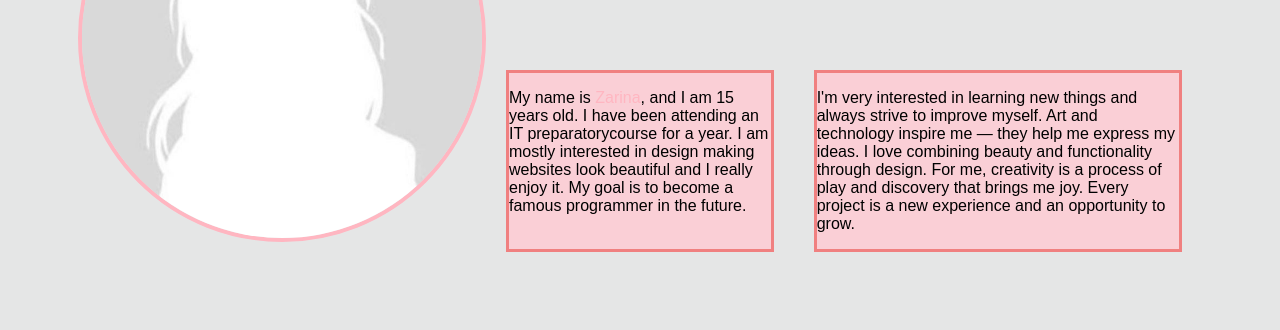
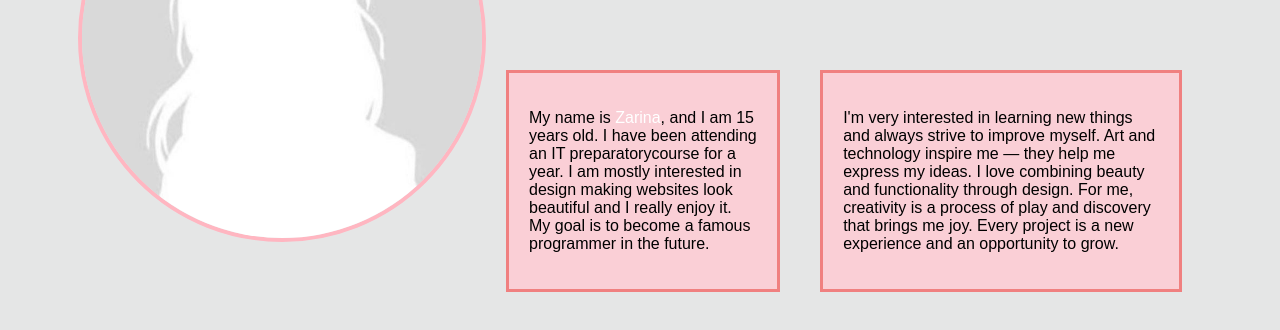
Before and after one commit to durdiyeva/my-websayt, a plain HTML site: page index.html in a window 1280 px wide. Shown: the part 676-1006 px from the top of the page. Drawn offline with Linux system fonts and the light colour scheme.

Commit message:
ozgarish saqlandi13

```diff
--- a/main.css
+++ b/main.css
@@ -45,13 +45,21 @@ body{
     margin: 20px;
     font-family: Arial, Helvetica, sans-serif;
     background-color: rgb(250, 207, 214);
+    padding: 20px;
 }
 .p1{
     border: 3px solid lightcoral;
     margin: 20px;
     font-family: Arial, Helvetica, sans-serif;
     background-color: rgb(250, 207, 214);
+    padding: 20px;
 }
 span{
-    color: lightpink;
+    color: rgb(255, 255, 255);
 }
+.p1:hover{
+    transform: scale(1.1);
+}
+.p2:hover{
+    transform: scale(1.1);
+}
```
